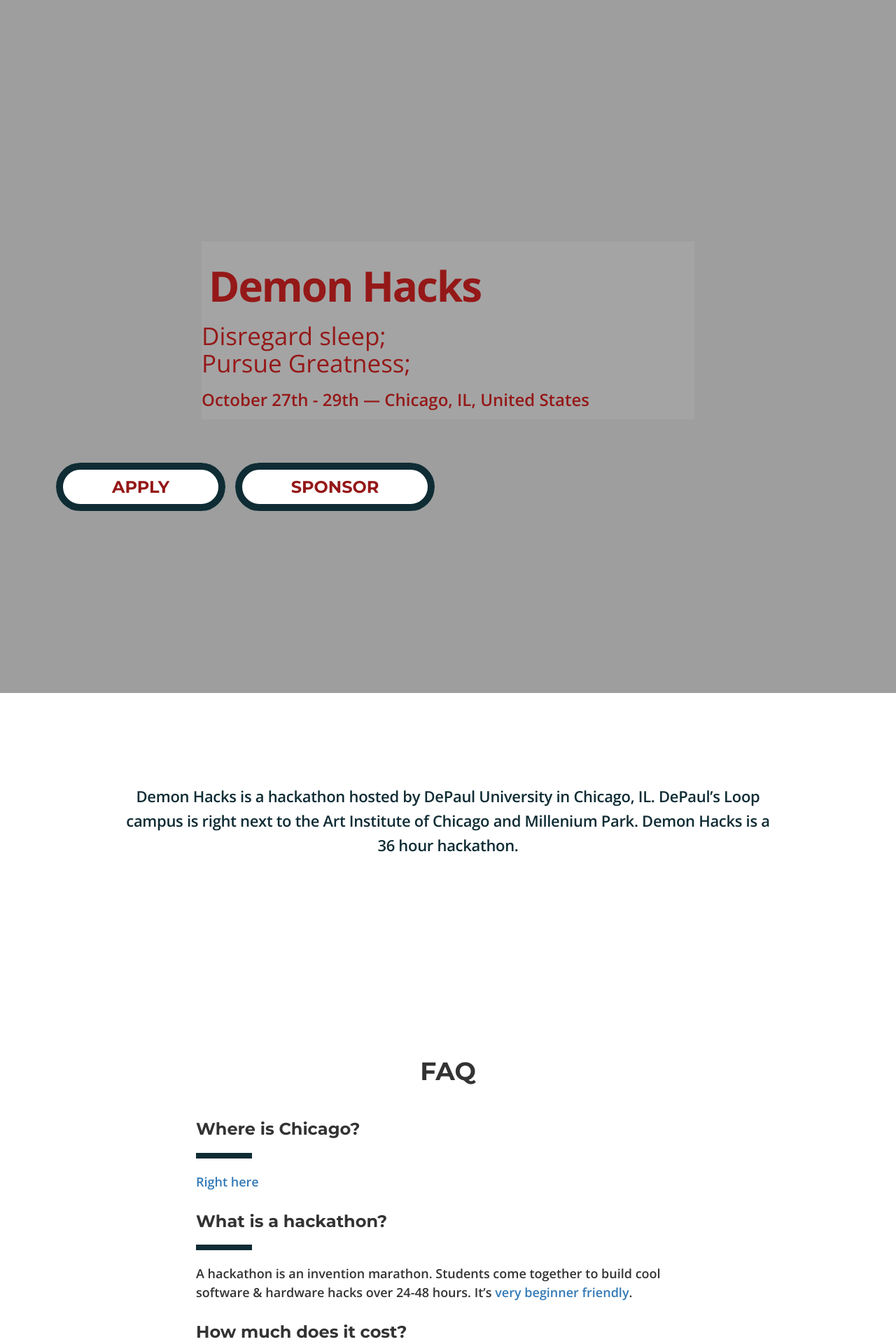
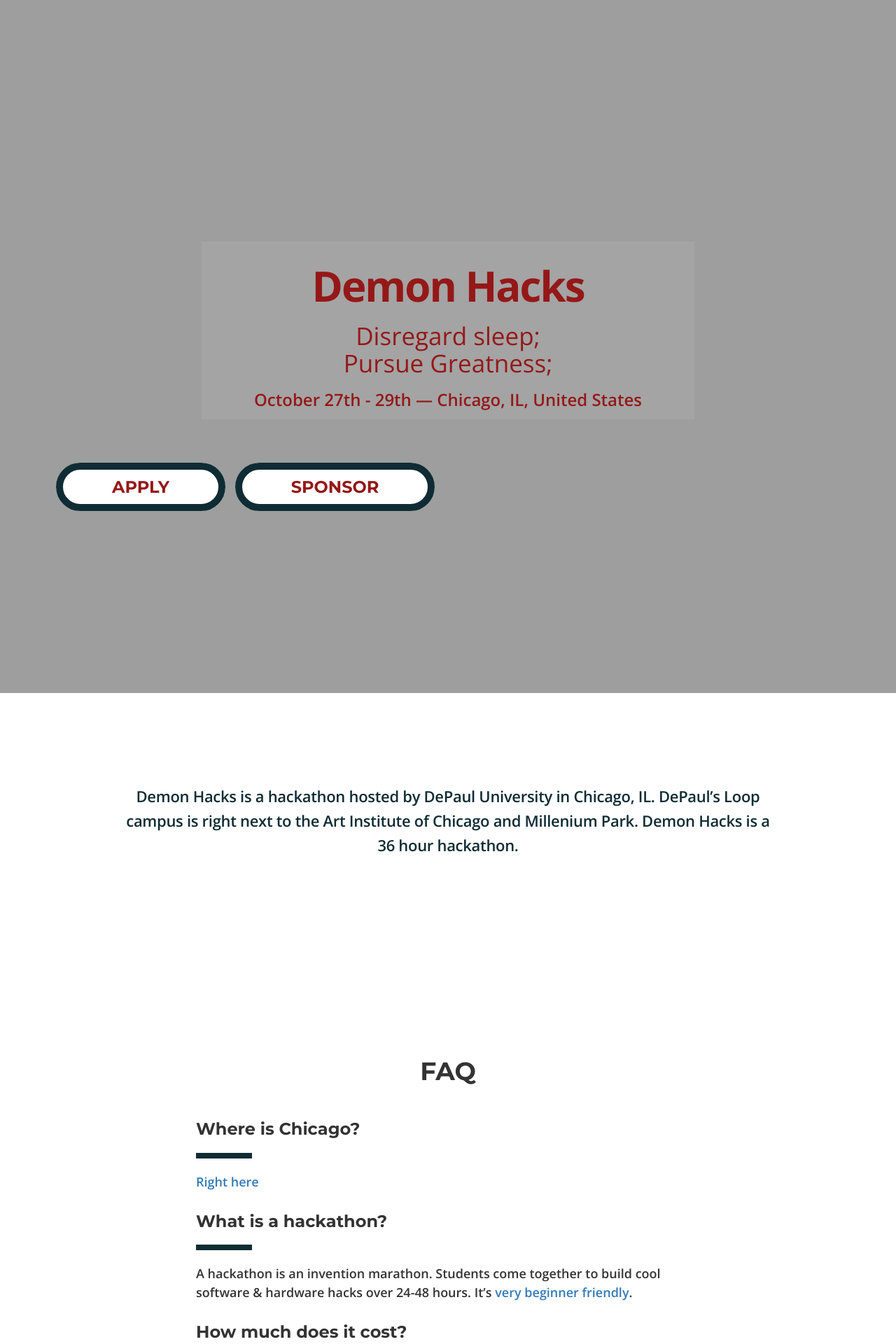
Before and after one commit to aoganezo/demonhacksTemp, a Jekyll site: the page built from index.html, in a window 1280 px wide. Shown: the top 1920 px of the page at 70% size. Built offline with Jekyll 4.4.1, drawn with Linux system fonts in a browser that asks for light colours; nearby versions of some CDN libraries; grey boxes are pictures that could not be loaded.

Commit message:
testing without text div

```diff
--- a/_includes/hero.html
+++ b/_includes/hero.html
@@ -1,6 +1,6 @@
 <section class="hero">
   <div class="wrapper">
-	<div class="topText">
+	<div class="topText text-center">
 		<h1 rel="title">{{ site.event.name }}</h1>
 		<h2 rel="description">{{ site.event.description }}</h2>
 		<h3 rel="location">{{ site.event.date }} &mdash; {{ site.event.location }}</h3>
```
